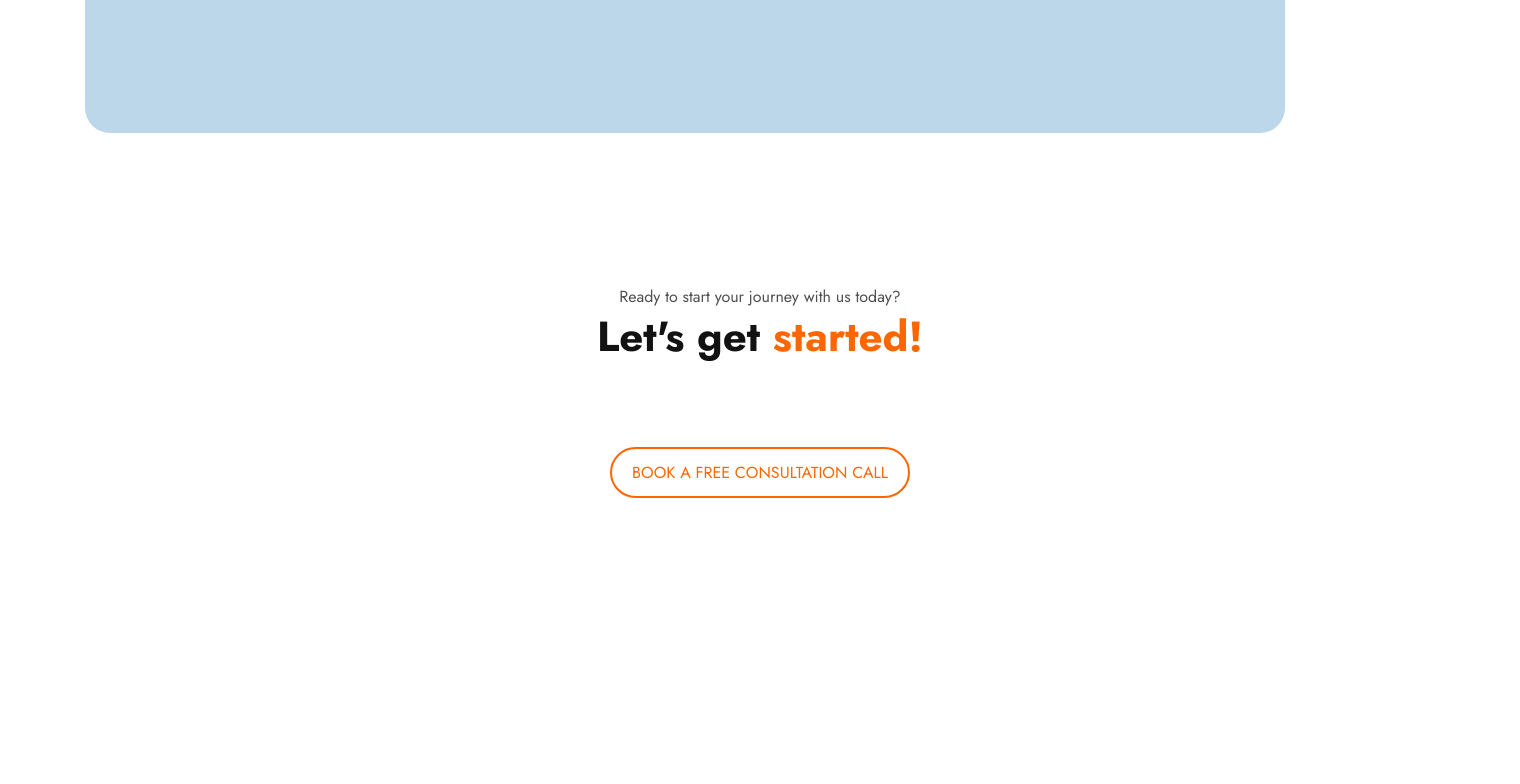
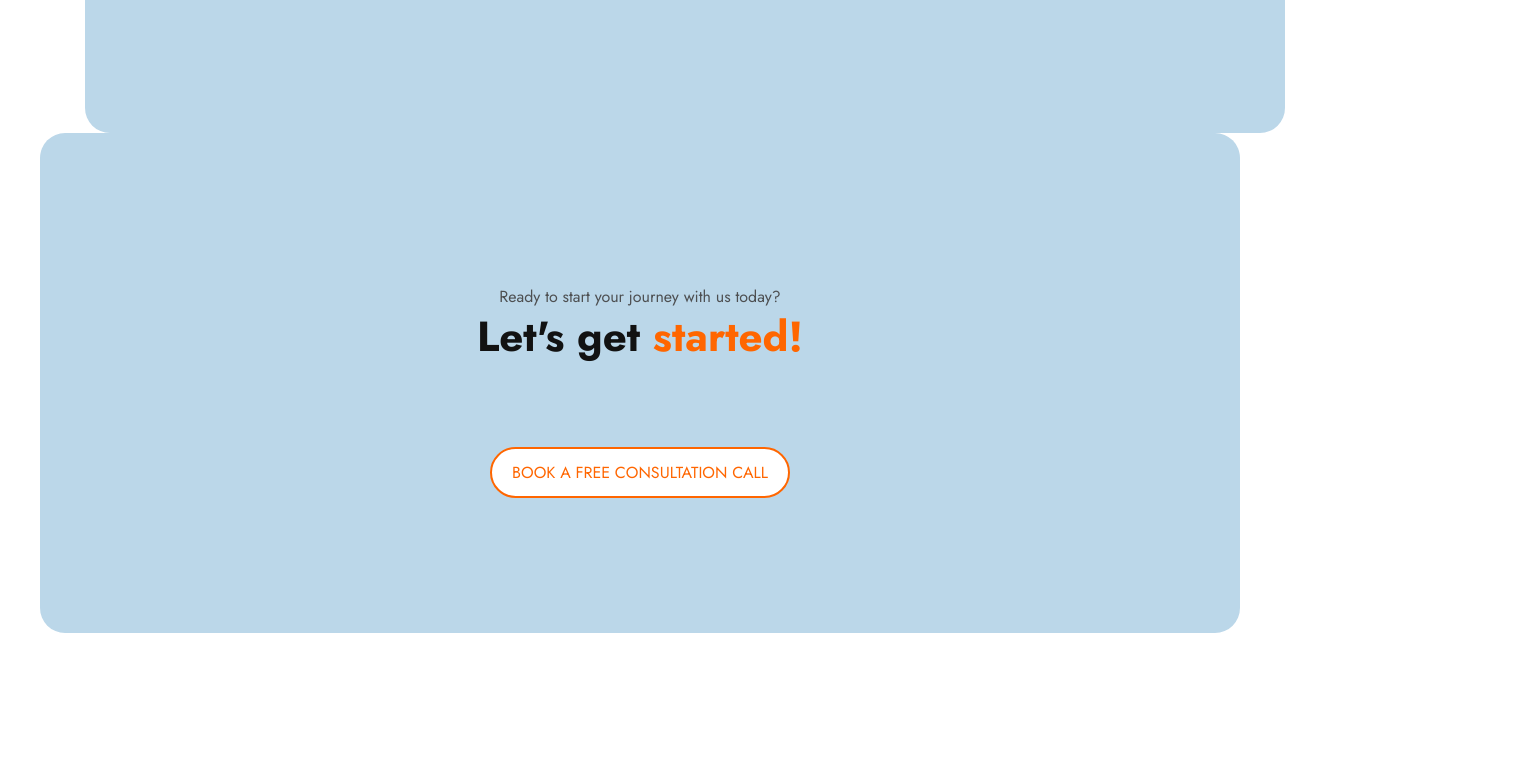
Before and after one commit to Tofulicious22/Cologic.github.io, a website: page index.html in a window 1280 px wide. Shown: the part 6960-7744 px from the top of the page, 1520 px wide, since content can reach past the window. Drawn offline with nearby package versions, Linux system fonts and the light colour scheme.

Commit message:
workscontet4

```diff
--- a/assets/css/style.css
+++ b/assets/css/style.css
@@ -1023,12 +1023,13 @@ body.active {
   }
 
   .works-content4 {
+    border-radius: 25px;
     margin: auto;
-    width: 1520px;
-    height: 536px;
+    width: 1200px;
+    height: 500px;
     left: 0px;
     top: 3121px;
-    background: #ffffff;
+    background: #bbd7e9;
   }
 
   /**
```
